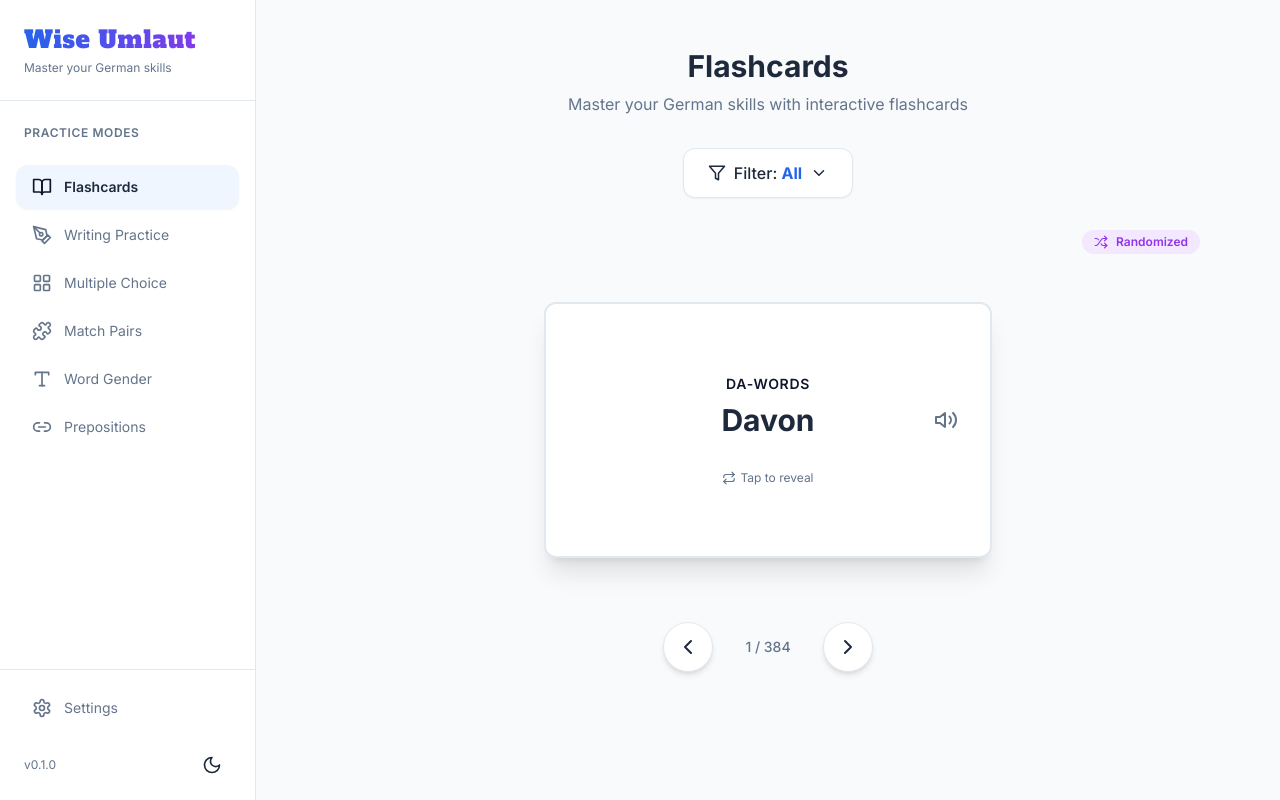
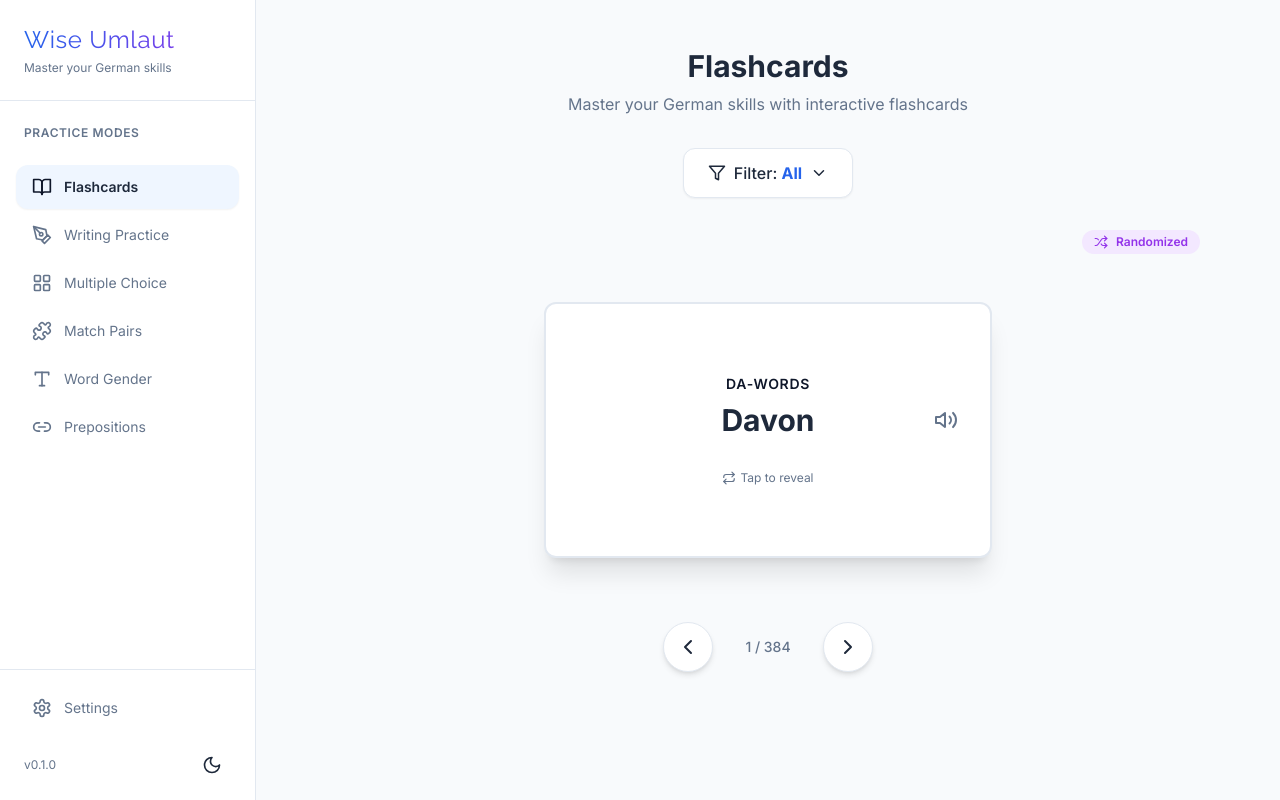
Before and after one commit to pramodkarandikar/german-tutor, a React (Vite) app: page / in a window 1280 px wide. Built offline with nearby package versions, Linux system fonts and the light colour scheme.

Commit message:
font updated

```diff
--- a/index.html
+++ b/index.html
@@ -10,6 +10,7 @@
   <link rel="preconnect" href="https://fonts.googleapis.com">
   <link rel="preconnect" href="https://fonts.gstatic.com" crossorigin>
   <link href="https://fonts.googleapis.com/css2?family=Inter:wght@400;500;600;700&display=swap" rel="stylesheet">
+  <link href="https://fonts.googleapis.com/css2?family=Raleway:wght@400;500;600;700&display=swap" rel="stylesheet">
 </head>
 
 <body>
--- a/tailwind.config.js
+++ b/tailwind.config.js
@@ -9,7 +9,7 @@
         extend: {
             fontFamily: {
                 sans: ['Inter', 'sans-serif'],
-                logo: ['"Alfa Slab One"', 'serif'],
+                logo: ['"Raleway"', 'sans-serif'],
             },
             colors: {
                 background: 'var(--background)',
```
